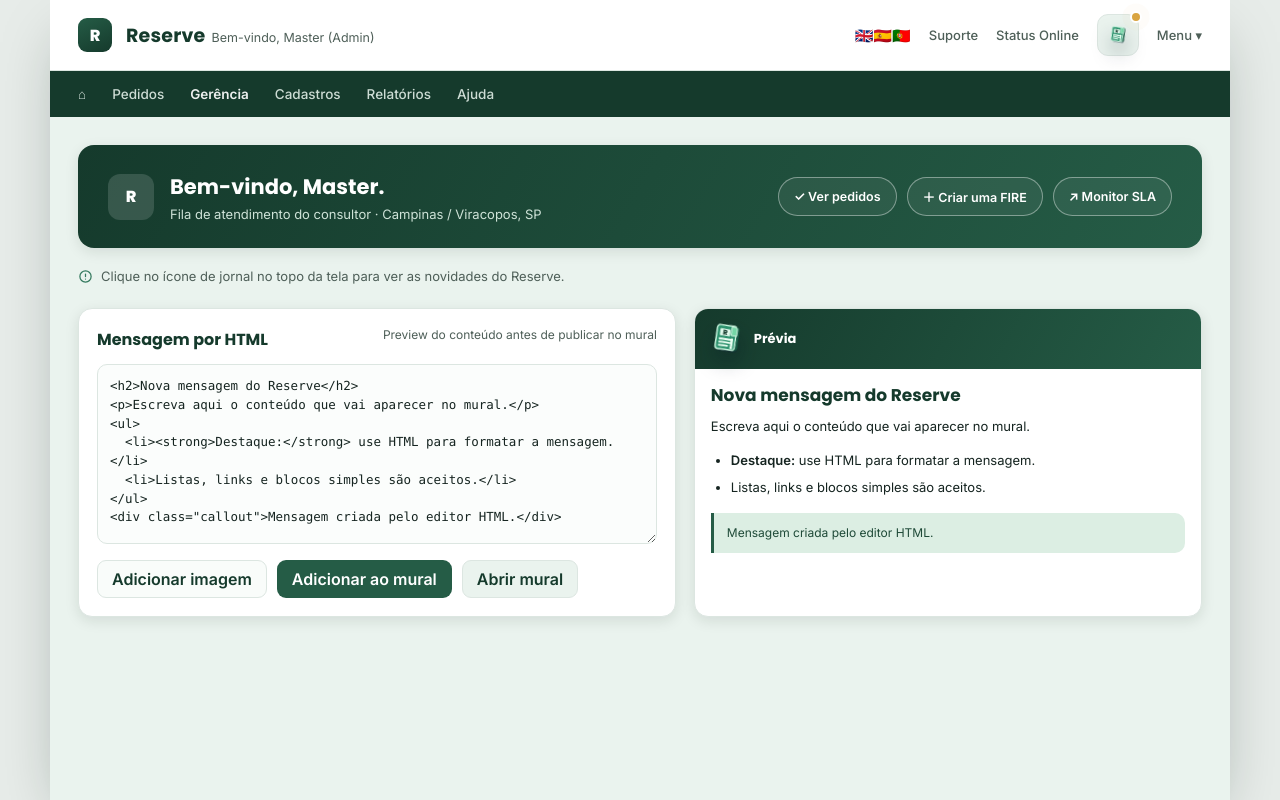
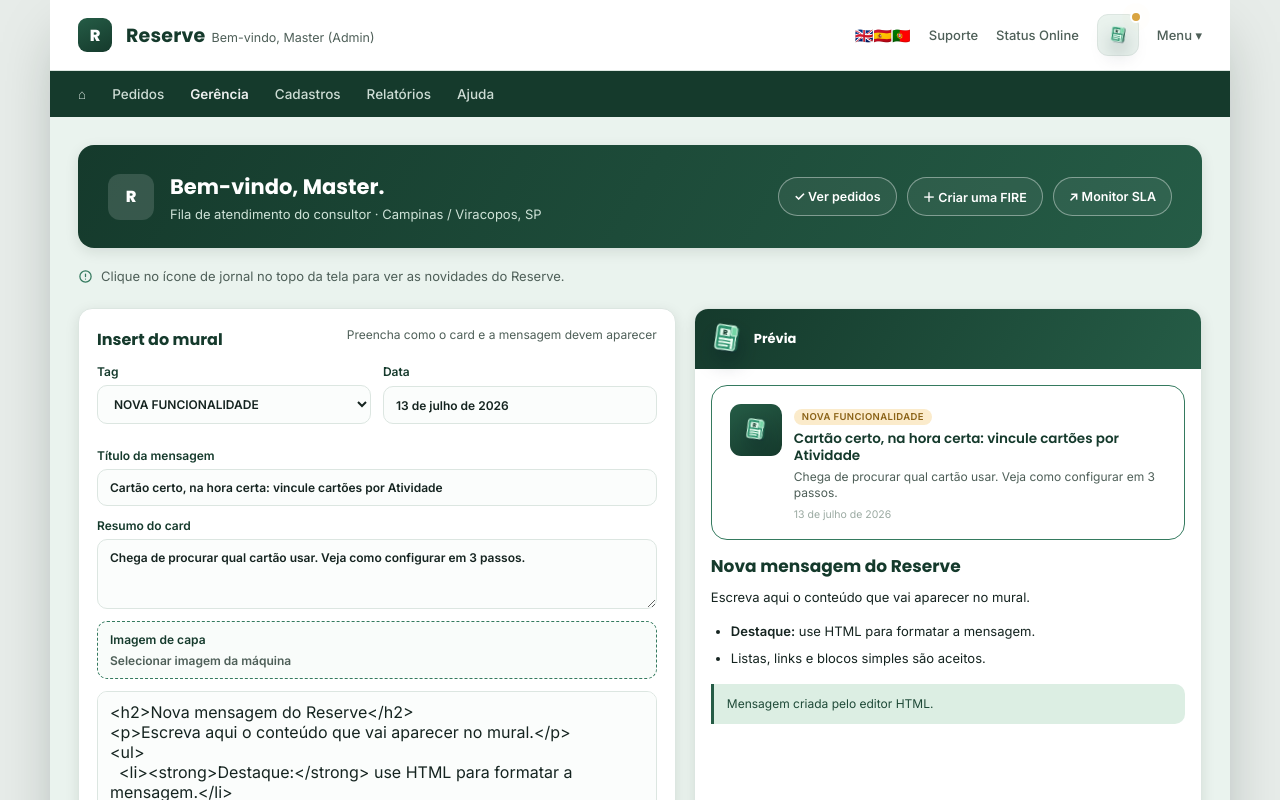
Before and after one commit to LucasQA-001/newlatter, a React (Vite) app: page / in a window 1280 px wide. Shown: the top 800 px of the page. Built offline with nearby package versions, Linux system fonts and the light colour scheme.

Commit message:
Match insert form to mural card layout

```diff
--- a/src/App.css
+++ b/src/App.css
@@ -525,24 +525,78 @@ button {
   text-align: right;
 }
 
+.html-editor input,
+.html-editor select,
 .html-editor textarea {
   width: 100%;
-  min-height: 180px;
-  resize: vertical;
   border: 1px solid var(--rsv-line);
   border-radius: 10px;
-  padding: 12px;
+  padding: 10px 12px;
   background: #fbfdfc;
   color: var(--rsv-ink);
+  font: inherit;
+  outline: none;
+}
+
+.html-editor input:focus,
+.html-editor select:focus,
+.html-editor textarea:focus {
+  border-color: var(--rsv-pine-light);
+  box-shadow: 0 0 0 3px rgba(53, 122, 95, 0.14);
+}
+
+.html-input {
+  min-height: 170px;
+  resize: vertical;
   font-family: Consolas, "Courier New", monospace;
   font-size: 12.5px;
   line-height: 1.5;
-  outline: none;
 }
 
-.html-editor textarea:focus {
-  border-color: var(--rsv-pine-light);
-  box-shadow: 0 0 0 3px rgba(53, 122, 95, 0.14);
+.summary-input {
+  min-height: 70px;
+  resize: vertical;
+}
+
+.editor-grid {
+  display: grid;
+  grid-template-columns: minmax(0, 1fr) minmax(0, 1fr);
+  gap: 12px;
+  margin-bottom: 12px;
+}
+
+.field-block,
+.editor-grid label,
+.cover-upload {
+  display: grid;
+  gap: 6px;
+  margin-bottom: 12px;
+  color: var(--rsv-forest);
+  font-size: 12px;
+  font-weight: 700;
+}
+
+.cover-upload {
+  position: relative;
+  min-height: 58px;
+  padding: 10px 12px;
+  border: 1px dashed var(--rsv-pine-light);
+  border-radius: 10px;
+  background: #f9fcfa;
+  cursor: pointer;
+}
+
+.cover-upload strong {
+  color: var(--rsv-ink-soft);
+  font-size: 12px;
+  font-weight: 600;
+}
+
+.cover-upload input {
+  position: absolute;
+  inset: 0;
+  opacity: 0;
+  cursor: pointer;
 }
 
 .editor-actions {
@@ -625,6 +679,49 @@ button {
 .html-preview .html-message {
   padding: 16px;
   overflow: auto;
+}
+
+.insert-preview {
+  padding: 16px;
+  overflow: auto;
+}
+
+.insert-card-preview {
+  display: flex;
+  gap: 12px;
+  width: 100%;
+  margin-bottom: 16px;
+  padding: 18px;
+  border: 1px solid var(--rsv-pine-light);
+  border-radius: 16px;
+  background: #fff;
+}
+
+.image-preview-thumb,
+.image-thumb {
+  overflow: hidden;
+  background: #eaf3ee;
+}
+
+.image-preview-thumb img,
+.image-thumb img {
+  width: 100%;
+  height: 100%;
+  object-fit: cover;
+}
+
+.insert-hero-preview {
+  display: block;
+  width: 100%;
+  aspect-ratio: 16 / 7;
+  object-fit: cover;
+  margin-bottom: 16px;
+  border-radius: 10px;
+  border: 1px solid var(--rsv-line);
+}
+
+.insert-preview .html-message {
+  padding: 0;
 }
 
 .overlay {
@@ -886,6 +983,16 @@ button {
 .detail-hero img {
   width: 100%;
   display: block;
+}
+
+.detail-hero.full-cover {
+  height: 232px;
+  background: #dfe9e4;
+}
+
+.detail-hero.full-cover img {
+  height: 100%;
+  object-fit: cover;
 }
 
 .detail-newspaper-hero {
@@ -1237,6 +1344,10 @@ button {
     grid-template-columns: 1fr;
   }
 
+  .editor-grid {
+    grid-template-columns: 1fr;
+  }
+
   .section-title {
     display: block;
   }
--- a/src/App.jsx
+++ b/src/App.jsx
@@ -79,6 +79,14 @@ export default function App() {
   const [hasUnread, setHasUnread] = useState(true);
   const [selectedArticleId, setSelectedArticleId] = useState(null);
   const [htmlInput, setHtmlInput] = useState(DEFAULT_HTML_MESSAGE);
+  const [formData, setFormData] = useState({
+    tag: "NOVA FUNCIONALIDADE",
+    title: "Cartão certo, na hora certa: vincule cartões por Atividade",
+    summary: "Chega de procurar qual cartão usar. Veja como configurar em 3 passos.",
+    date: formatDate(new Date()),
+    coverImage: "",
+    coverName: "",
+  });
   const [customArticles, setCustomArticles] = useState([]);
   const detailRef = useRef(null);
 
@@ -116,17 +124,20 @@ export default function App() {
       return;
     }
 
-    const title = extractHtmlTitle(htmlBody) || "Mensagem criada por HTML";
+    const title = formData.title.trim() || extractHtmlTitle(htmlBody) || "Mensagem criada por HTML";
     const article = {
       id: `html-${Date.now()}`,
-      tag: "HTML",
+      tag: formData.tag,
+      tagTone: formData.tag === "NOVA FUNCIONALIDADE" ? "gold" : "",
       title,
       listTitle: title,
-      summary: extractPlainText(htmlBody) || "Conteúdo personalizado inserido por HTML.",
-      date: formatDate(new Date()),
+      summary: formData.summary.trim() || extractPlainText(htmlBody) || "Conteúdo personalizado inserido por HTML.",
+      date: formData.date.trim() || formatDate(new Date()),
+      hero: formData.coverImage,
+      coverName: formData.coverName,
       htmlBody,
       unread: true,
-      thumb: "news",
+      thumb: formData.coverImage ? "image" : "news",
       heroKind: "newspaper",
     };
 
@@ -136,7 +147,32 @@ export default function App() {
     setPanelOpen(true);
   }
 
-  function handleImageUpload(event) {
+  function updateFormField(field, value) {
+    setFormData((currentForm) => ({ ...currentForm, [field]: value }));
+  }
+
+  function handleCoverImageUpload(event) {
+    const file = event.target.files?.[0];
+
+    if (!file || !file.type.startsWith("image/")) {
+      return;
+    }
+
+    const reader = new FileReader();
+
+    reader.onload = () => {
+      setFormData((currentForm) => ({
+        ...currentForm,
+        coverImage: reader.result,
+        coverName: file.name,
+      }));
+      event.target.value = "";
+    };
+
+    reader.readAsDataURL(file);
+  }
+
+  function handleInlineImageUpload(event) {
     const file = event.target.files?.[0];
 
     if (!file || !file.type.startsWith("image/")) {
@@ -218,10 +254,43 @@ export default function App() {
         <section className="html-editor" aria-label="Editor HTML da mensagem">
           <div className="html-editor-input">
             <div className="section-title">
-              <h2>Mensagem por HTML</h2>
-              <span>Preview do conteúdo antes de publicar no mural</span>
+              <h2>Insert do mural</h2>
+              <span>Preencha como o card e a mensagem devem aparecer</span>
             </div>
+            <div className="editor-grid">
+              <label>
+                Tag
+                <select value={formData.tag} onChange={(event) => updateFormField("tag", event.target.value)}>
+                  <option>NOVA FUNCIONALIDADE</option>
+                  <option>NOVIDADE</option>
+                  <option>COMUNICADO</option>
+                  <option>MELHORIA</option>
+                </select>
+              </label>
+              <label>
+                Data
+                <input value={formData.date} onChange={(event) => updateFormField("date", event.target.value)} />
+              </label>
+            </div>
+            <label className="field-block">
+              Título da mensagem
+              <input value={formData.title} onChange={(event) => updateFormField("title", event.target.value)} />
+            </label>
+            <label className="field-block">
+              Resumo do card
+              <textarea
+                className="summary-input"
+                value={formData.summary}
+                onChange={(event) => updateFormField("summary", event.target.value)}
+              />
+            </label>
+            <label className="cover-upload">
+              <span>Imagem de capa</span>
+              <strong>{formData.coverName || "Selecionar imagem da máquina"}</strong>
+              <input type="file" accept="image/*" onChange={handleCoverImageUpload} />
+            </label>
             <textarea
+              className="html-input"
               value={htmlInput}
               onChange={(event) => setHtmlInput(event.target.value)}
               spellCheck="false"
@@ -229,8 +298,8 @@ export default function App() {
             />
             <div className="editor-actions">
               <label className="image-action">
-                Adicionar imagem
-                <input type="file" accept="image/*" onChange={handleImageUpload} />
+                Imagem no corpo
+                <input type="file" accept="image/*" onChange={handleInlineImageUpload} />
               </label>
               <button type="button" className="primary-action" onClick={addHtmlArticle}>
                 Adicionar ao mural
@@ -246,7 +315,21 @@ export default function App() {
               <MuralNewspaper variant="panel" />
               <span>Prévia</span>
             </div>
-            <div className="html-message" dangerouslySetInnerHTML={{ __html: htmlPreview }} />
+            <div className="insert-preview">
+              <div className="insert-card-preview">
+                <span className="thumb image-preview-thumb">
+                  {formData.coverImage ? <img src={formData.coverImage} alt="" /> : <MuralNewspaper variant="card" />}
+                </span>
+                <span className="card-body">
+                  <span className={`card-tag ${formData.tag === "NOVA FUNCIONALIDADE" ? "gold" : ""}`}>{formData.tag}</span>
+                  <strong>{formData.title || "Título da mensagem"}</strong>
+                  <span>{formData.summary || "Resumo do card"}</span>
+                  <small>{formData.date}</small>
+                </span>
+              </div>
+              {formData.coverImage && <img className="insert-hero-preview" src={formData.coverImage} alt="" />}
+              <div className="html-message" dangerouslySetInnerHTML={{ __html: htmlPreview }} />
+            </div>
           </div>
         </section>
       </main>
@@ -304,8 +387,10 @@ export default function App() {
 function NewsCard({ article, onSelect }) {
   return (
     <button className="news-card" type="button" onClick={onSelect}>
-      <span className={`thumb ${article.thumb === "news" ? "newspaper-thumb" : ""}`}>
-        {article.thumb === "card" ? <CreditCardIcon /> : <MuralNewspaper variant="card" />}
+      <span className={`thumb ${article.thumb === "news" ? "newspaper-thumb" : ""} ${article.thumb === "image" ? "image-thumb" : ""}`}>
+        {article.thumb === "image" && <img src={article.hero} alt="" />}
+        {article.thumb === "card" && <CreditCardIcon />}
+        {article.thumb === "news" && <MuralNewspaper variant="card" />}
       </span>
 
       <span className="card-body">
@@ -324,12 +409,12 @@ function ArticleDetail({ article }) {
   return (
     <>
       {article.hero && (
-        <div className="detail-hero">
-          <img src={article.hero} alt="" />
+        <div className={`detail-hero ${article.htmlBody ? "full-cover" : ""}`}>
+          <img src={article.hero} alt={article.coverName || ""} />
         </div>
       )}
 
-      {article.heroKind === "newspaper" && (
+      {article.heroKind === "newspaper" && !article.hero && (
         <div className="detail-newspaper-hero" aria-hidden="true">
           <MuralNewspaper variant="hero" />
         </div>
```
